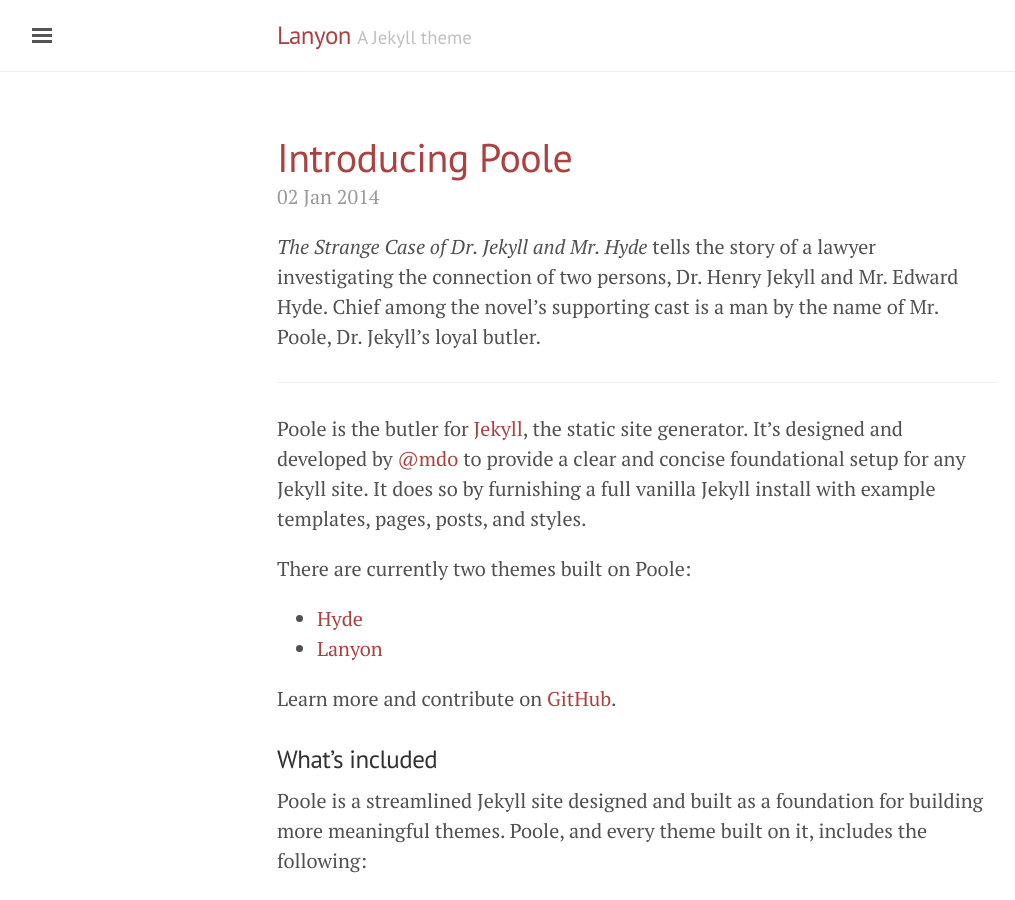
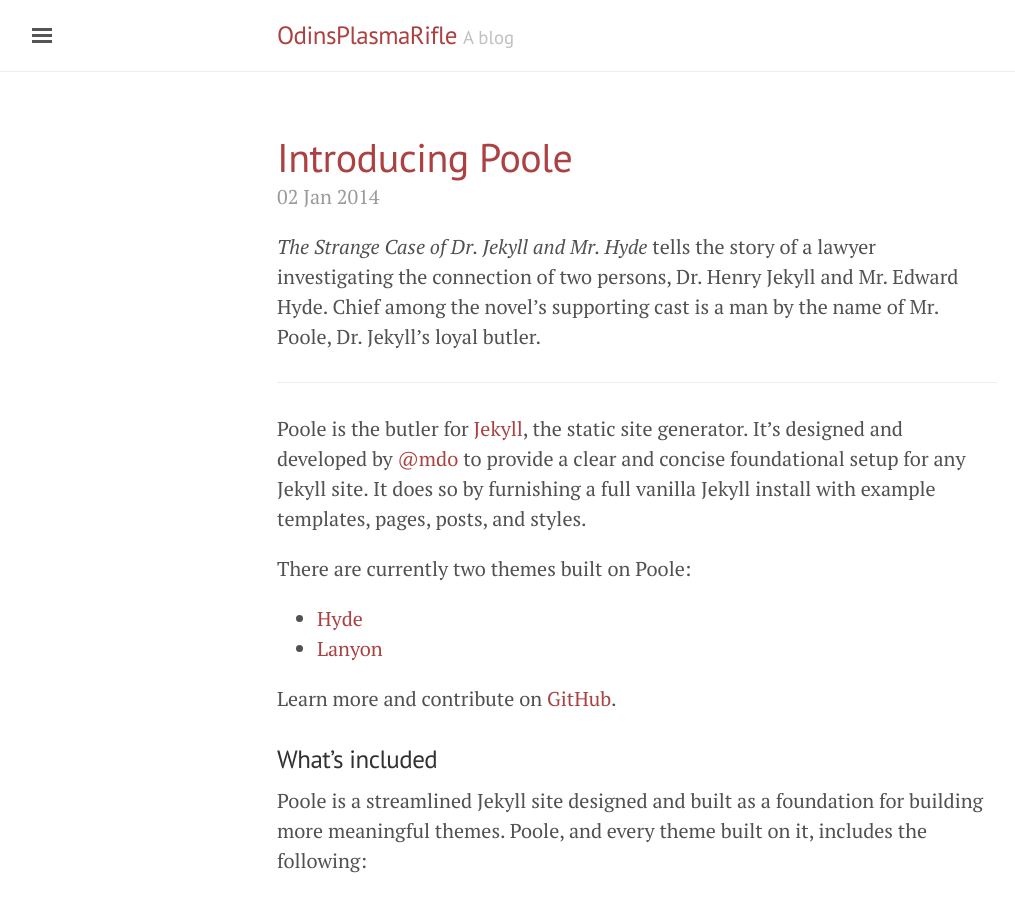
Before and after one commit to OdinsPlasmaRifle/old.odinsplasmarifle.github.io, a Jekyll site: the page built from index.html, in a window 1280 px wide and 900 px high. Shown: the whole window, without its empty margins (3-1018 px from the left). Built offline with Jekyll 4.4.1, drawn with Linux system fonts in a browser that asks for light colours; the list of posts is cut into pages by our own code.

Commit message:
Updated base Jekyll configuration

```diff
--- a/_config.yml
+++ b/_config.yml
@@ -5,18 +5,18 @@
 relative_permalinks: true
 
 # Setup
-title:               Lanyon
-tagline:             'A Jekyll theme'
-description:         'A reserved <a href="http://jekyllrb.com" target="_blank">Jekyll</a> theme that places the utmost gravity on content with a hidden drawer. Made by <a href="https://twitter.com/mdo" target="_blank">@mdo</a>.'
-url:                 http://lanyon.getpoole.com
+title:               OdinsPlasmaRifle
+tagline:             'A blog'
+description:         'The personal blog of Joshua van Besouw'
+url:                 http://odinsplasmarifle.github.io
 baseurl:             ''
-paginate:            5
+paginate:            10
 
 # About/contact
 author:
-  name:              Mark Otto
-  url:               https://twitter.com/mdo
-  email:             markdotto@gmail.com
+  name:              Joshua van Besouw
+  url:               https://github.com/OdinsPlasmaRifle
+  email:
 
 # Custom vars
 version:             1.0.0
```
